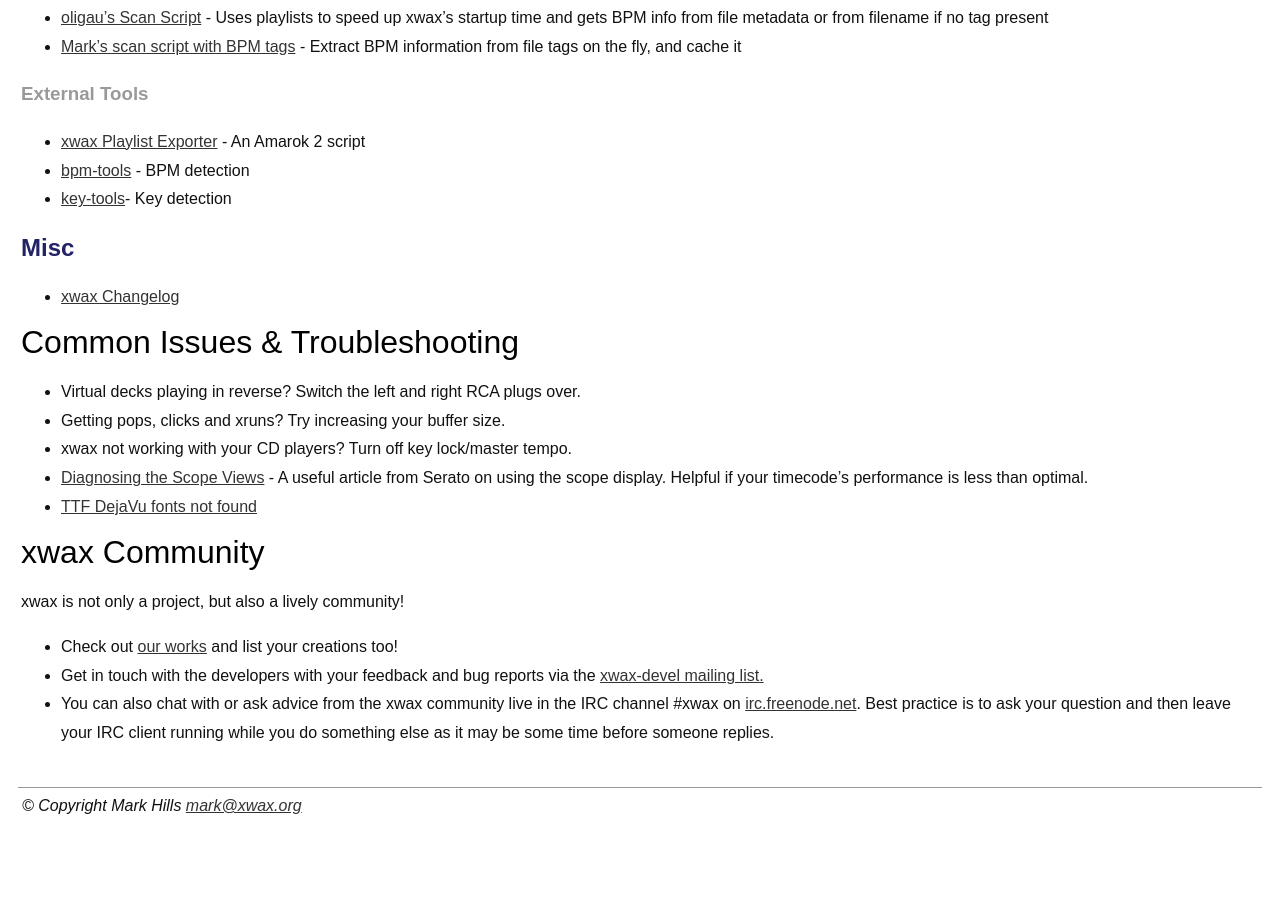
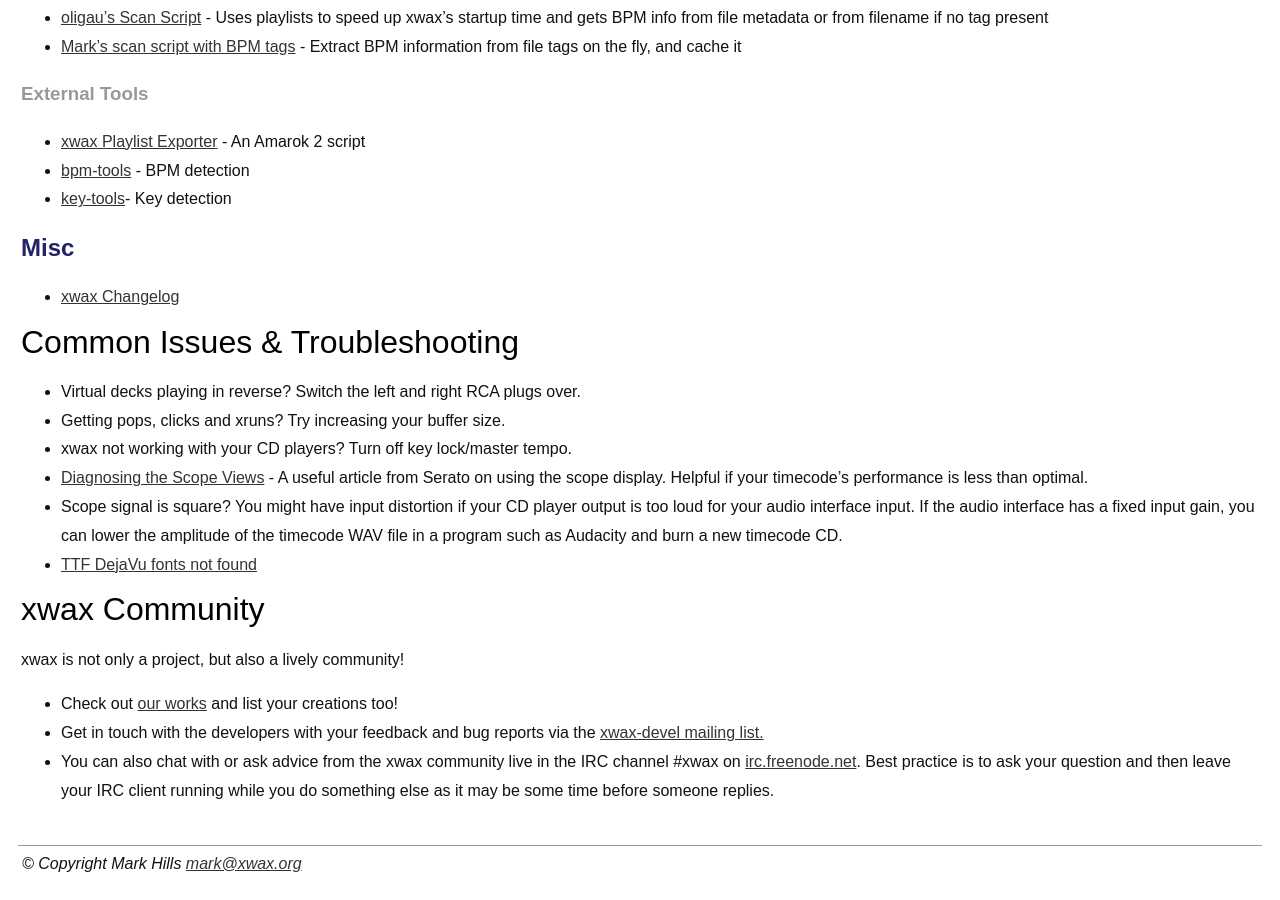
Before and after one commit to xwax/xwax.github.io, a Jekyll site: the page built from index.md, in a window 1280 px wide and 900 px high, scrolled down 1943 px. Built offline with Jekyll 4.4.1, drawn with Linux system fonts in a browser that asks for light colours; before the commit the page ends 2786 px from its top, so only the background shows below that.

Commit message:
Add a troubleshooting tip for square scope signal

```diff
--- a/index.md
+++ b/index.md
@@ -92,6 +92,7 @@
   * Getting pops, clicks and xruns? Try increasing your buffer size.
   * xwax not working with your CD players? Turn off key lock/master tempo.
   * [Diagnosing the Scope Views](http://serato.com/articles/scratchlive/2781/diagnosing-the-scope-views) - A useful article from Serato on using the scope display. Helpful if your timecode's performance is less than optimal.
+  * Scope signal is square? You might have input distortion if your CD player output is too loud for your audio interface input. If the audio interface has a fixed input gain, you can lower the amplitude of the timecode WAV file in a program such as Audacity and burn a new timecode CD.
   * [TTF DejaVu fonts not found](/ttf_dejavu_fonts_not_found)
 
 # xwax Community
```
